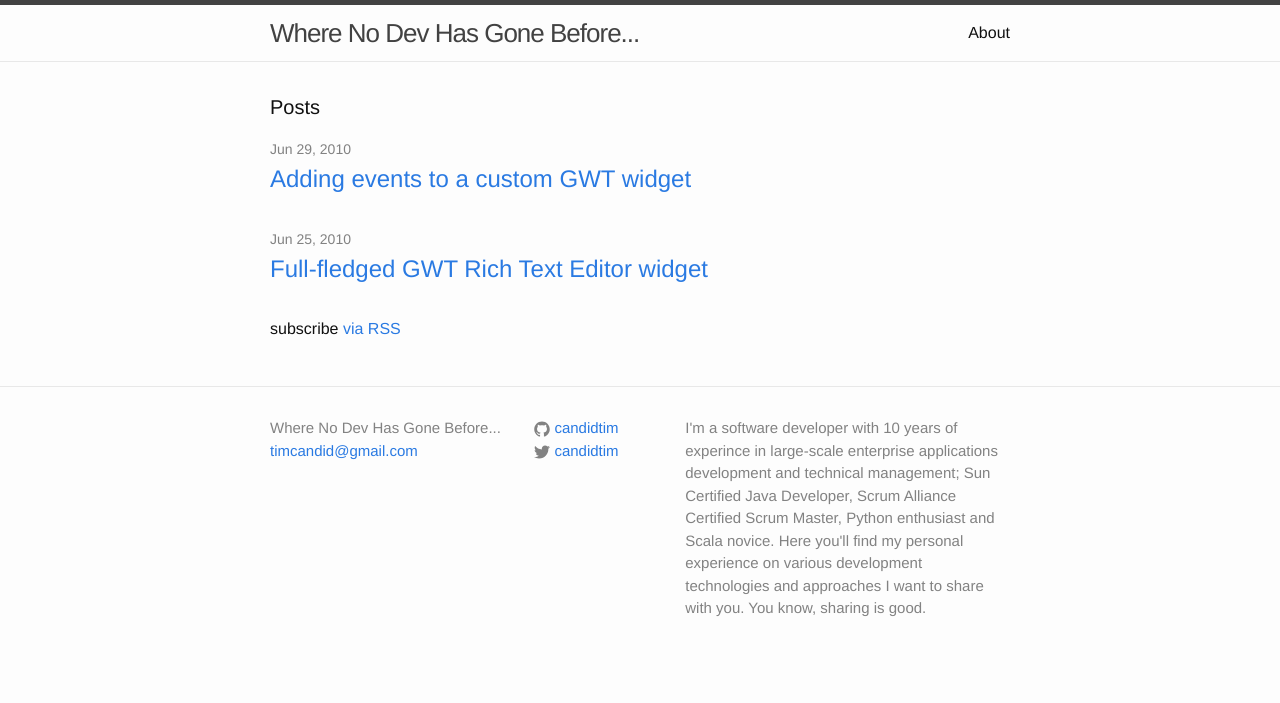
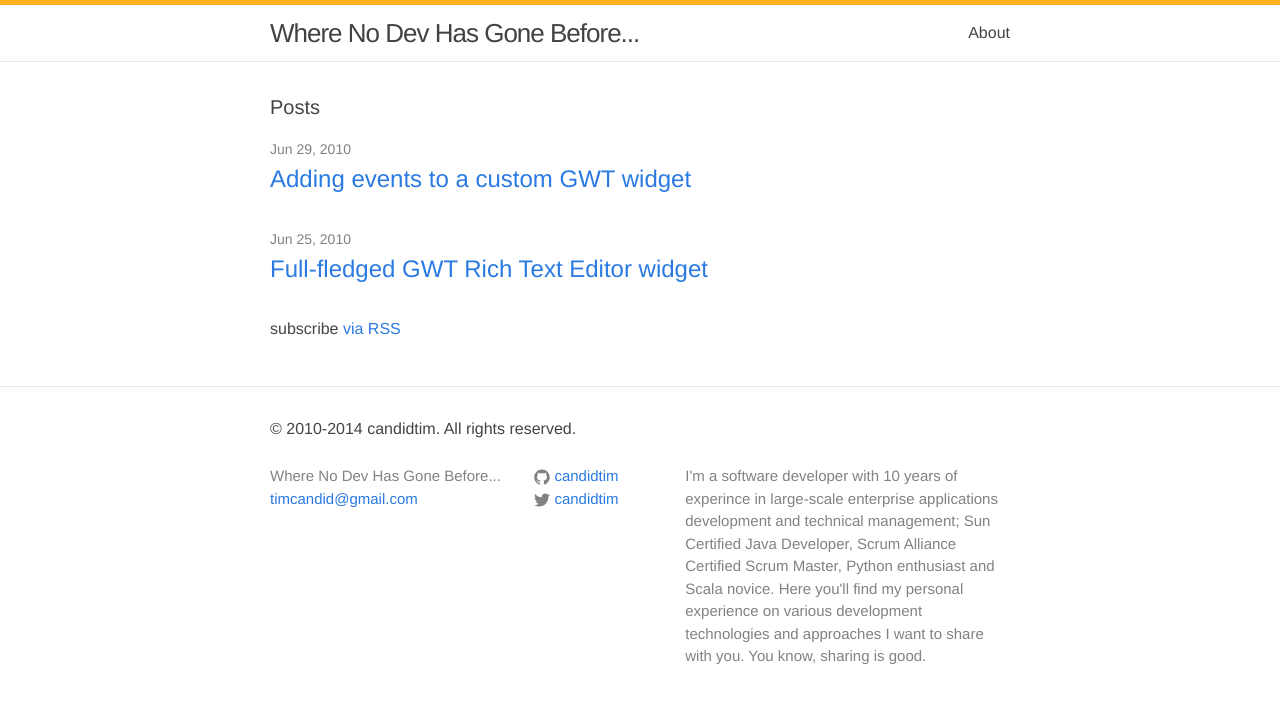
Before and after one commit to candidtim/candidtim.github.io, a Jekyll site: the page built from index.html, in a window 1280 px wide. Shown: the top 703 px of the page. Built offline with Jekyll 4.4.1, drawn with Linux system fonts in a browser that asks for light colours.

Commit message:
Fixed styles: adjusted h2..h4 size, header color

```diff
--- a/_includes/footer.html
+++ b/_includes/footer.html
@@ -1,6 +1,10 @@
 <footer class="site-footer">
 
   <div class="wrapper">
+
+    <div>
+      © 2010-2014 candidtim. All rights reserved.<br/><br/>
+    </div>
 
     <div class="footer-col-wrapper">
       <div class="footer-col  footer-col-1">
--- a/_sass/_layout.scss
+++ b/_sass/_layout.scss
@@ -2,7 +2,7 @@
  * Site header
  */
 .site-header {
-    border-top: 5px solid $grey-color-dark;
+    border-top: 5px solid $separator-color;
     border-bottom: 1px solid $grey-color-light;
     min-height: 56px;
 
@@ -211,26 +211,26 @@
     margin-bottom: $spacing-unit;
 
     h2 {
-        font-size: 32px;
-
-        @include media-query($on-laptop) {
-            font-size: 28px;
-        }
-    }
-
-    h3 {
-        font-size: 26px;
-
-        @include media-query($on-laptop) {
-            font-size: 22px;
-        }
-    }
-
-    h4 {
-        font-size: 20px;
+        font-size: 22px;
 
         @include media-query($on-laptop) {
             font-size: 18px;
         }
     }
+
+    h3 {
+        font-size: 20px;
+
+        @include media-query($on-laptop) {
+            font-size: 16px;
+        }
+    }
+
+    h4 {
+        font-size: 18px;
+
+        @include media-query($on-laptop) {
+            font-size: 14px;
+        }
+    }
 }
--- a/css/main.scss
+++ b/css/main.scss
@@ -13,8 +13,8 @@
 
 $spacing-unit:     30px;
 
-$text-color:       #111;
-$background-color: #fdfdfd;
+$text-color:       #444;
+$background-color: #fff;
 $brand-color:      #2a7ae2;
 
 $grey-color:       #828282;
@@ -24,6 +24,9 @@
 $on-palm:          600px;
 $on-laptop:        800px;
 
+
+// Custom colors
+$separator-color: #fdb020;
 
 
 // Using media queries with like this:
```
Also changed, not shown: _posts/2010-06-25-gwt-rich-text-editor.md (+3 -2 lines).
